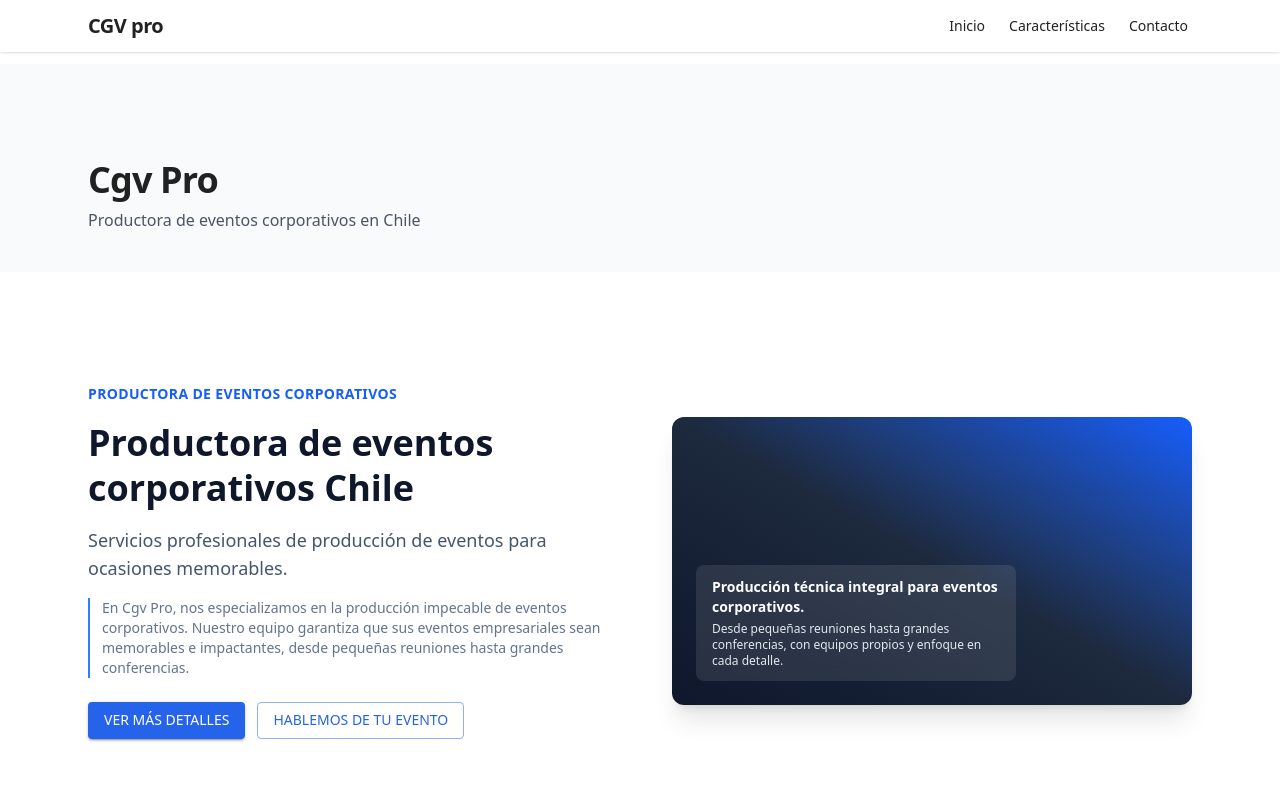
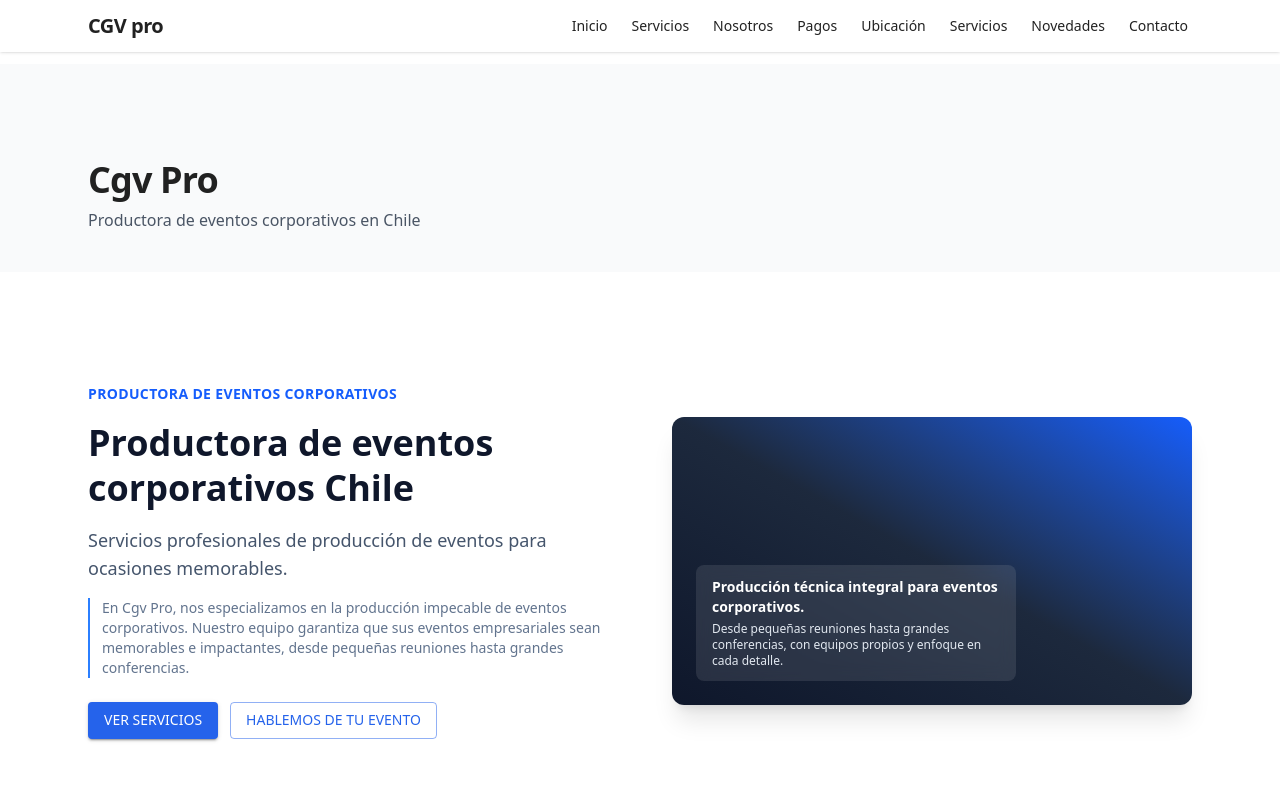
Before and after one commit to wsk4/CGV-pro, a React (Vite) app: page / in a window 1280 px wide. Shown: the top 800 px of the page. Built offline with nearby package versions, Linux system fonts and the light colour scheme.

Commit message:
feat:ajustes navbar

```diff
--- a/src/components/common/Navbar.jsx
+++ b/src/components/common/Navbar.jsx
@@ -6,20 +6,29 @@ const Navbar = () => {
     const [isOpen, setIsOpen] = useState(false);
     const scrollToSection = useScrollToSection();
 
-    // Esta barra de navegación realiza scroll suave hacia secciones específicas de la página.
     const handleClick = (sectionId) => {
         scrollToSection(sectionId);
-        setIsOpen(false); // Cierra el menú móvil después de la navegación.
+        setIsOpen(false);
     };
 
     const toggleMenu = () => {
         setIsOpen((prev) => !prev);
     };
 
+    const navItems = [
+        { id: "home", label: "Inicio" },
+        { id: "hero", label: "Servicios" },
+        { id: "about", label: "Nosotros" },
+        { id: "payments", label: "Pagos" },
+        { id: "location", label: "Ubicación" },
+        { id: "services", label: "Servicios" },
+        { id: "newsletter", label: "Novedades" },
+        { id: "contact", label: "Contacto" },
+    ];
+
     return (
         <nav className="w-full fixed top-0 left-0 bg-white/80 backdrop-blur shadow-sm z-10">
         <div className="mx-auto max-w-6xl flex items-center justify-between px-4 py-3 sm:px-6">
-            {/* Marca */}
             <button
             className="text-xl font-semibold tracking-tight cursor-pointer focus:outline-none focus-visible:ring-2 focus-visible:ring-blue-500 rounded"
             onClick={() => handleClick("home")}
@@ -27,29 +36,18 @@ const Navbar = () => {
             CGV pro
             </button>
 
-            {/* Navegación de escritorio */}
             <div className="hidden md:flex gap-4 text-sm">
-            <button
+            {navItems.map((item) => (
+                <button
+                key={item.id}
                 className="hover:text-blue-600 focus:outline-none focus-visible:ring-2 focus-visible:ring-blue-500 rounded px-1"
-                onClick={() => handleClick("home")}
-            >
-                Inicio
-            </button>
-            <button
-                className="hover:text-blue-600 focus:outline-none focus-visible:ring-2 focus-visible:ring-blue-500 rounded px-1"
-                onClick={() => handleClick("features")}
-            >
-                Características
-            </button>
-            <button
-                className="hover:text-blue-600 focus:outline-none focus-visible:ring-2 focus-visible:ring-blue-500 rounded px-1"
-                onClick={() => handleClick("contact")}
-            >
-                Contacto
-            </button>
+                onClick={() => handleClick(item.id)}
+                >
+                {item.label}
+                </button>
+            ))}
             </div>
 
-            {/* Botón hamburguesa para móvil */}
             <button
             className="md:hidden inline-flex items-center justify-center p-2 rounded hover:bg-gray-100 focus:outline-none focus-visible:ring-2 focus-visible:ring-blue-500"
             onClick={toggleMenu}
@@ -57,7 +55,6 @@ const Navbar = () => {
             aria-expanded={isOpen}
             >
             <span className="sr-only">Abrir menú principal</span>
-            {/* Icono hamburguesa simple usando spans */}
             <div className="space-y-1">
                 <span
                 className={`block h-0.5 w-5 bg-gray-800 transition-transform ${
@@ -78,28 +75,18 @@ const Navbar = () => {
             </button>
         </div>
 
-        {/* Panel de menú móvil */}
         {isOpen && (
             <div className="md:hidden border-t bg-white/95 backdrop-blur">
             <div className="mx-auto max-w-6xl px-4 py-3 flex flex-col gap-2 text-sm">
+                {navItems.map((item) => (
                 <button
-                className="text-left py-2 hover:text-blue-600 focus:outline-none focus-visible:ring-2 focus-visible:ring-blue-500 rounded"
-                onClick={() => handleClick("home")}
+                    key={item.id}
+                    className="text-left py-2 hover:text-blue-600 focus:outline-none focus-visible:ring-2 focus-visible:ring-blue-500 rounded"
+                    onClick={() => handleClick(item.id)}
                 >
-                Inicio
+                    {item.label}
                 </button>
-                <button
-                className="text-left py-2 hover:text-blue-600 focus:outline-none focus-visible:ring-2 focus-visible:ring-blue-500 rounded"
-                onClick={() => handleClick("features")}
-                >
-                Características
-                </button>
-                <button
-                className="text-left py-2 hover:text-blue-600 focus:outline-none focus-visible:ring-2 focus-visible:ring-blue-500 rounded"
-                onClick={() => handleClick("contact")}
-                >
-                Contacto
-                </button>
+                ))}
             </div>
             </div>
         )}
--- a/src/components/ui/HeroBanner.jsx
+++ b/src/components/ui/HeroBanner.jsx
@@ -55,7 +55,6 @@ const HeroBanner = ({
         </div>
 
         <div className="flex-1 w-full">
-            {/* Aquí puedes luego reemplazar por una imagen real de eventos CGV Pro */}
             <div className="w-full h-56 md:h-72 rounded-xl bg-gradient-to-tr from-slate-900 via-slate-800 to-blue-600 shadow-xl flex items-end justify-start p-6">
             <div className="bg-white/10 backdrop-blur-sm rounded-lg px-4 py-3 text-white max-w-xs text-sm">
                 <p className="font-semibold">
--- a/src/data/blocks.js
+++ b/src/data/blocks.js
@@ -4,7 +4,7 @@ export const heroContent = {
   title: "Productora de eventos corporativos Chile",
   description:
     "Servicios profesionales de producción de eventos para ocasiones memorables.",
-  ctaPrimary: "Ver más detalles",
+  ctaPrimary: "Ver servicios",
   ctaSecondary: "Hablemos de tu evento",
 };
 
@@ -17,7 +17,7 @@ export const aboutContent = {
 export const paymentsContent = {
   title: "Medios de pago",
   body: "Ya contamos con la opción de pago con tarjetas de crédito y débito, además de los canales tradicionales: transferencia y efectivo.",
-  highlight: "01/11 – Información importante para nuestros clientes.",
+  highlight: "Información importante para nuestros clientes.",
 };
 
 export const locationContent = {
--- a/src/data/sections.js
+++ b/src/data/sections.js
@@ -30,6 +30,12 @@ export const sections = [
     subtitle: "San Sebastián 2750, Las Condes, Chile",
   },
   {
+    id: "services",
+    title: "Servicios profesionales de producción de eventos",
+    subtitle:
+      "Producción integral, soporte técnico y logística para eventos corporativos memorables.",
+  },
+  {
     id: "newsletter",
     title: "Regístrate para recibir novedades",
     subtitle:
--- a/src/hooks/useScrollToSection.js
+++ b/src/hooks/useScrollToSection.js
@@ -1,13 +1,11 @@
 // src/hooks/useScrollToSection.js
 
-// Este hook devuelve una función que hace scroll suave hasta una sección según su id.
 export const useScrollToSection = () => {
     const scrollToSection = (id) => {
         if (!id) return;
         const element = document.getElementById(id);
         if (!element) return;
 
-        // Usa la API nativa del navegador para hacer scroll suave hacia el elemento.
         element.scrollIntoView({
         behavior: "smooth",
         block: "start",
--- a/src/pages/Home.jsx
+++ b/src/pages/Home.jsx
@@ -19,15 +19,15 @@ const Home = () => {
     const scrollToSection = useScrollToSection();
 
     const homeSection = sections.find((s) => s.id === "home");
-    const heroSection = sections.find((s) => s.id === "hero");
     const aboutSection = sections.find((s) => s.id === "about");
     const paymentsSection = sections.find((s) => s.id === "payments");
     const locationSection = sections.find((s) => s.id === "location");
+    const servicesSection = sections.find((s) => s.id === "services");
     const newsletterSection = sections.find((s) => s.id === "newsletter");
     const contactSection = sections.find((s) => s.id === "contact");
 
     const handleHeroPrimary = () => {
-        scrollToSection("about");
+        scrollToSection("services");
     };
 
     const handleHeroSecondary = () => {
@@ -36,10 +36,8 @@ const Home = () => {
 
     return (
         <>
-        {/* Header general con el nombre y tagline */}
         <Header title={homeSection.title} subtitle={homeSection.subtitle} />
 
-        {/* HERO */}
         <SectionWrapper id="hero">
             <HeroBanner
             eyebrow="Productora de eventos corporativos"
@@ -53,7 +51,6 @@ const Home = () => {
             />
         </SectionWrapper>
 
-        {/* ABOUT / DESCRIPCIÓN DETALLADA */}
         <SectionWrapper id="about">
             <div className="max-w-4xl mx-auto">
             <p className="text-sm font-semibold text-blue-600 uppercase mb-2">
@@ -62,13 +59,10 @@ const Home = () => {
             <h2 className="text-2xl md:text-3xl font-bold text-slate-900 mb-4">
                 {aboutContent.title}
             </h2>
-            <p className="text-slate-600 leading-relaxed">
-                {aboutContent.body}
-            </p>
+            <p className="text-slate-600 leading-relaxed">{aboutContent.body}</p>
             </div>
         </SectionWrapper>
 
-        {/* PAYMENTS + LOCATION como cards mejoradas */}
         <SectionWrapper id="payments">
         <div className="grid gap-6 md:grid-cols-2">
             <Paper className="p-6 md:p-7 shadow-sm border border-slate-100">
@@ -80,26 +74,24 @@ const Home = () => {
             </p>
             <p className="text-slate-600">{paymentsContent.body}</p>
             </Paper>
+        </div>
+        </SectionWrapper>
 
+        <SectionWrapper id="location">
         <Paper className="p-6 md:p-7 shadow-sm border border-slate-100">
             <h3 className="text-xl font-semibold text-slate-900 mb-2">
             {locationContent.title}
             </h3>
             <p className="text-slate-600">{locationContent.body}</p>
         </Paper>
-            </div>
         </SectionWrapper>
 
-        {/* SERVICIOS GENERALES (usando tus Cards para mejorar visualmente) */}
         <SectionWrapper id="services">
             <div className="max-w-4xl mx-auto text-center mb-8">
             <h2 className="text-2xl md:text-3xl font-bold text-slate-900 mb-2">
-                Servicios profesionales de producción de eventos
+                {servicesSection.title}
             </h2>
-            <p className="text-slate-600">
-                Producción integral, soporte técnico y logística para eventos
-                corporativos memorables.
-            </p>
+            <p className="text-slate-600">{servicesSection.subtitle}</p>
             </div>
             <div className="grid gap-4 md:grid-cols-3">
             <Card
@@ -117,7 +109,6 @@ const Home = () => {
             </div>
         </SectionWrapper>
 
-        {/* NEWSLETTER */}
         <SectionWrapper id="newsletter">
             <Paper className="p-6 md:p-8 max-w-3xl mx-auto shadow-sm border border-slate-100">
             <h2 className="text-2xl font-semibold text-slate-900 mb-2">
@@ -139,14 +130,12 @@ const Home = () => {
             </Paper>
         </SectionWrapper>
 
-        {/* CONTACTO */}
         <SectionWrapper id="contact">
             <Paper className="p-6 md:p-8 max-w-3xl mx-auto shadow-sm border border-slate-100">
             <h2 className="text-2xl font-semibold text-slate-900 mb-2">
                 {contactSection.title}
             </h2>
             <p className="text-slate-600 mb-4">{contactSection.subtitle}</p>
-            {/* Formularios reales se pueden agregar más adelante */}
             <p className="text-sm text-slate-500">
                 (Pendiente: integrar formulario de contacto o enlace a canales
                 reales de comunicación.)
```
Also changed, not shown: src/components/layout/SectionWrapper.jsx (+2 -8 lines). Lines whose indentation alone changed are shown as unchanged.
